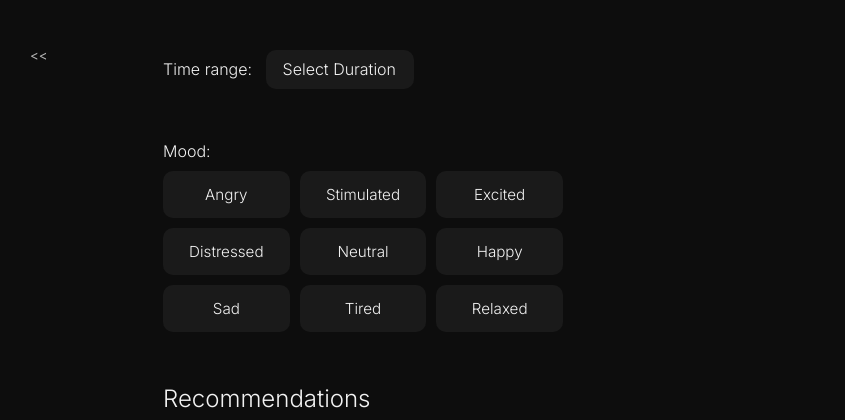
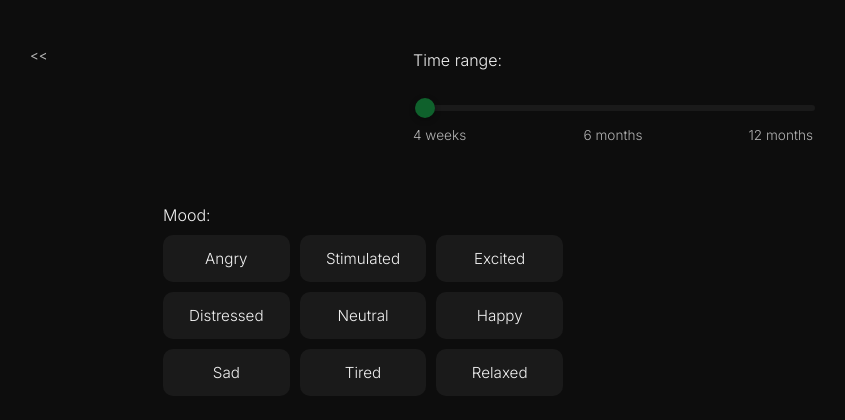
Before and after one commit to terencezeng6/spotify-recsys, a Python web app: template templates/top_tracks.html in a window 1280 px wide. Shown: the top 420 px of the page, without its empty margins (27-872 px from the left). Run offline with Jinja, Linux system fonts and the light colour scheme; the template is opened without the code that fills it: most values are stand-ins (such as "Sample title", 1, 10 or a date in 2020).

Commit message:
added time range slider (scuffed)

```diff
--- a/static/style.css
+++ b/static/style.css
@@ -169,12 +169,6 @@ h3 {
   background-color: var(--text);
   color: #000000;
   transition: all 0s;
-}
-
-/* dropdown */
-.time_range {
-  font-family: 'Inter', sans-serif;
-  padding-top: 50px;
 }
 
 /* stuff for scatterplot graph */
@@ -411,3 +405,110 @@ select:hover {
   background-color: var(--spotify-color-mid);
   border-color: var(--spotify-color-mid);
 }
+
+/* Time range slider styles */
+.time_range_slider_container {
+  font-family: 'Inter', sans-serif;
+  padding-top: 50px;
+  max-width: 400px;
+}
+
+.time_range_slider_container label {
+  display: block;
+  margin-bottom: 15px;
+  font-size: 1rem;
+  color: var(--text);
+}
+
+.slider-wrapper {
+  position: relative;
+  padding: 10px 0;
+}
+
+/* Range input styling */
+input[type="range"] {
+  -webkit-appearance: none;
+  appearance: none;
+  width: 100%;
+  height: 6px;
+  background: var(--bg-light);
+  border-radius: 10px;
+  outline: none;
+  cursor: pointer;
+  position: relative;
+}
+
+/* Webkit browsers - Chrome, Safari, Edge */
+input[type="range"]::-webkit-slider-thumb {
+  -webkit-appearance: none;
+  appearance: none;
+  width: 20px;
+  height: 20px;
+  background: var(--spotify-color);
+  border-radius: 50%;
+  cursor: pointer;
+  transition: all 0.2s ease;
+  box-shadow: 0 2px 6px rgba(0, 0, 0, 0.3);
+}
+
+input[type="range"]::-webkit-slider-thumb:hover {
+  background: var(--spotify-color-mid);
+  transform: scale(1.1);
+}
+
+input[type="range"]::-webkit-slider-thumb:active {
+  background: var(--spotify-color-pop);
+  transform: scale(1.15);
+}
+
+/* Firefox */
+input[type="range"]::-moz-range-thumb {
+  width: 20px;
+  height: 20px;
+  background: var(--spotify-color);
+  border: none;
+  border-radius: 50%;
+  cursor: pointer;
+  transition: all 0.2s ease;
+  box-shadow: 0 2px 6px rgba(0, 0, 0, 0.3);
+}
+
+input[type="range"]::-moz-range-thumb:hover {
+  background: var(--spotify-color-mid);
+  transform: scale(1.1);
+}
+
+input[type="range"]::-moz-range-thumb:active {
+  background: var(--spotify-color-pop);
+  transform: scale(1.15);
+}
+
+/* Firefox track */
+input[type="range"]::-moz-range-track {
+  width: 100%;
+  height: 6px;
+  background: var(--bg-light);
+  border-radius: 10px;
+}
+
+/* Labels below slider */
+.slider-labels {
+  display: flex;
+  justify-content: space-between;
+  margin-top: 12px;
+}
+
+.slider-label {
+  font-size: 0.85rem;
+  color: var(--text-muted);
+  flex: 1;
+  text-align: center;
+}
+
+.slider-label:first-child {
+  text-align: left;
+}
+
+.slider-label:last-child {
+  text-align: right;
+}
--- a/templates/top_tracks.html
+++ b/templates/top_tracks.html
@@ -14,15 +14,19 @@
 </form>
 </div>
 
-  <!-- dropdown to select time range -->
-  <div class="time_range">
-    <label for="time_range">Time range: &nbsp;</label>
-    <select id="time_range" name="time_range">
-      <option value="" {% if not selected_range %}selected{% endif %}>Select Duration</option>
-      <option value="short_term" {% if selected_range=='short_term' %}selected{% endif %}>4 weeks</option>
-      <option value="medium_term" {% if selected_range=='medium_term' %}selected{% endif %}>6 months</option>
-      <option value="long_term" {% if selected_range=='long_term' %}selected{% endif %}>12 months</option>
-    </select>
+<!-- slider to select time range -->
+<div class="time_range_slider_container">
+<label for="time_range_slider">Time range:</label>
+<div class="slider-wrapper">
+<input type="range" id="time_range_slider" name="time_range" min="0" max="2" step="1"
+value="{% if selected_range == 'short_term' %}0{% elif selected_range == 'medium_term' %}1{% elif selected_range ==
+'long_term' %}2{% else %}0{% endif %}">
+<div class="slider-labels">
+<span class="slider-label">4 weeks</span>
+<span class="slider-label">6 months</span>
+<span class="slider-label">12 months</span>
+</div>
+</div>
 </div>
 
 <!-- mood grid selector -->
@@ -59,7 +63,8 @@
 {% if vanilla_rec %}
 <div class="rec-box" id="rec-vanilla">
 <iframe class="rec-iframe" src="https://open.spotify.com/embed/track/{{ vanilla_rec }}?utm_source=generator"
-          loading="lazy" allow="autoplay; clipboard-write; encrypted-media; fullscreen; picture-in-picture"></iframe>
+loading="lazy" allow="autoplay; clipboard-write; encrypted-media; fullscreen;
+picture-in-picture"></iframe>
 
 <div class="rating-form">
 <div>
@@ -81,7 +86,8 @@
 {% if biased_rec %}
 <div class="rec-box" id="rec-biased">
 <iframe class="rec-iframe" src="https://open.spotify.com/embed/track/{{ biased_rec }}?utm_source=generator"
-          loading="lazy" allow="autoplay; clipboard-write; encrypted-media; fullscreen; picture-in-picture"></iframe>
+loading="lazy" allow="autoplay; clipboard-write; encrypted-media; fullscreen;
+picture-in-picture"></iframe>
 
 <div class="rating-form">
 <div>
@@ -109,14 +115,15 @@
 
 const rating = parseInt(document.getElementById(ratingId).value) || null;
 const comment = document.getElementById(commentId).value || '';
-        if (!rating || rating < 1 || rating > 5) {
+if (!rating || rating < 1 || rating> 5) {
   document.getElementById(confirmId).textContent = 'Enter a rating from 1 to 5';
   return;
   }
 
   const payload = { rec_id: recId, rec_type: recType, rating: rating, comment: comment };
   try {
-          const res = await fetch('/rate', { method: 'POST', headers: { 'Content-Type': 'application/json' }, body: JSON.stringify(payload) });
+  const res = await fetch('/rate', { method: 'POST', headers: { 'Content-Type': 'application/json' }, body:
+  JSON.stringify(payload) });
   const data = await res.json();
   if (res.ok) {
   document.getElementById(confirmId).textContent = 'Thanks! Feedback saved.';
@@ -176,7 +183,7 @@
   <p>Please select a time range to view your top tracks.</p>
   {% endif %}
 
-  <!-- refresh page when dropdown item is selected -->
+  <!-- JavaScript for slider and mood buttons -->
 
   <script>
   function updateQueryParam(key, value) {
@@ -193,9 +200,14 @@
   window.location.href = newUrl;
   }
 
-    document.getElementById('time_range').addEventListener('change', function () {
-      updateQueryParam('time_range', this.value);
+  // Handle time range slider changes
+  const slider = document.getElementById('time_range_slider');
+  if (slider) {
+  slider.addEventListener('input', function () {
+  const values = ['short_term', 'medium_term', 'long_term'];
+  updateQueryParam('time_range', values[this.value]);
   });
+  }
 
   // Handle mood button clicks
   document.querySelectorAll('.mood-btn').forEach(function (btn) {
```
Lines whose indentation alone changed are shown as unchanged.
